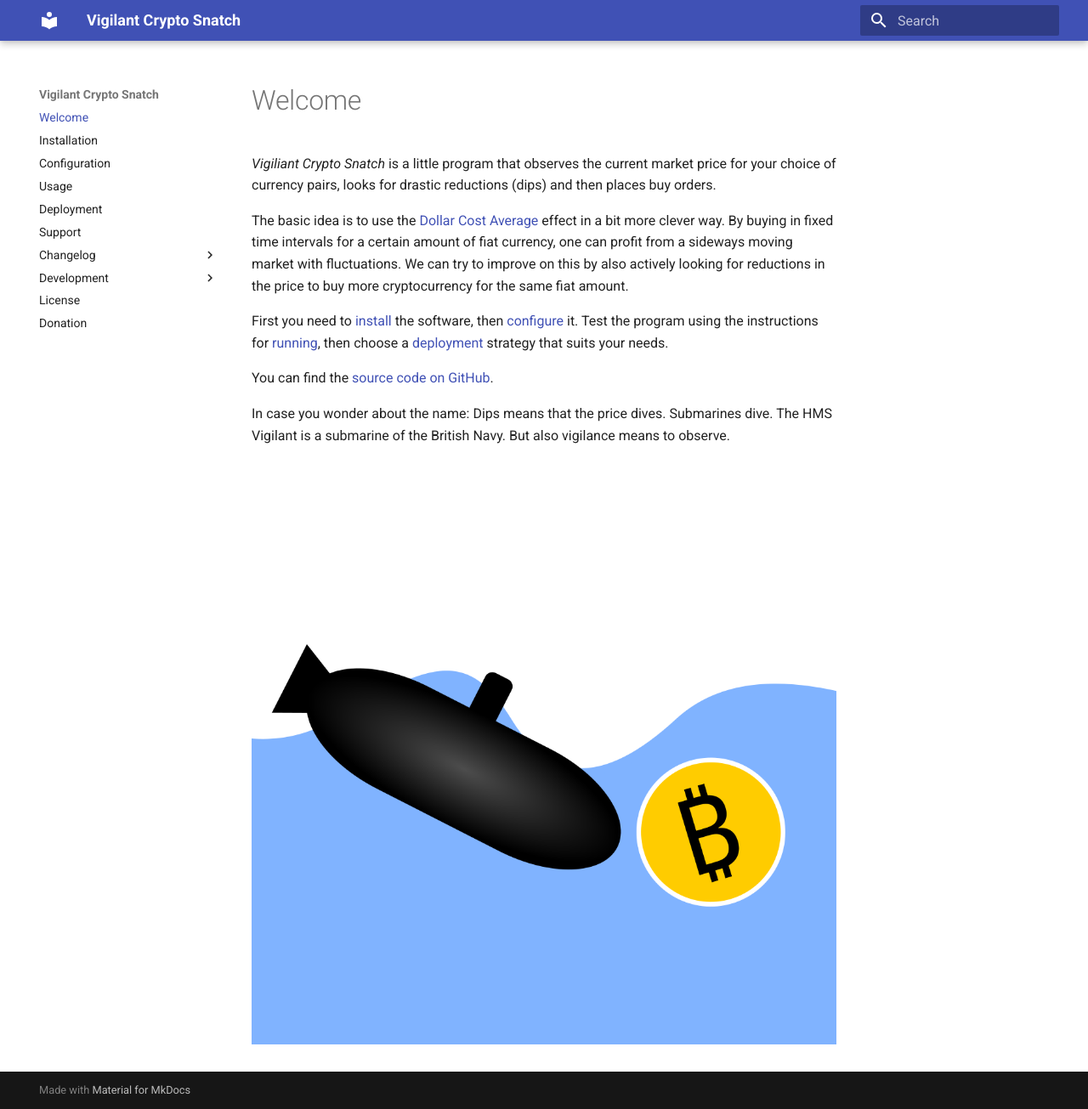
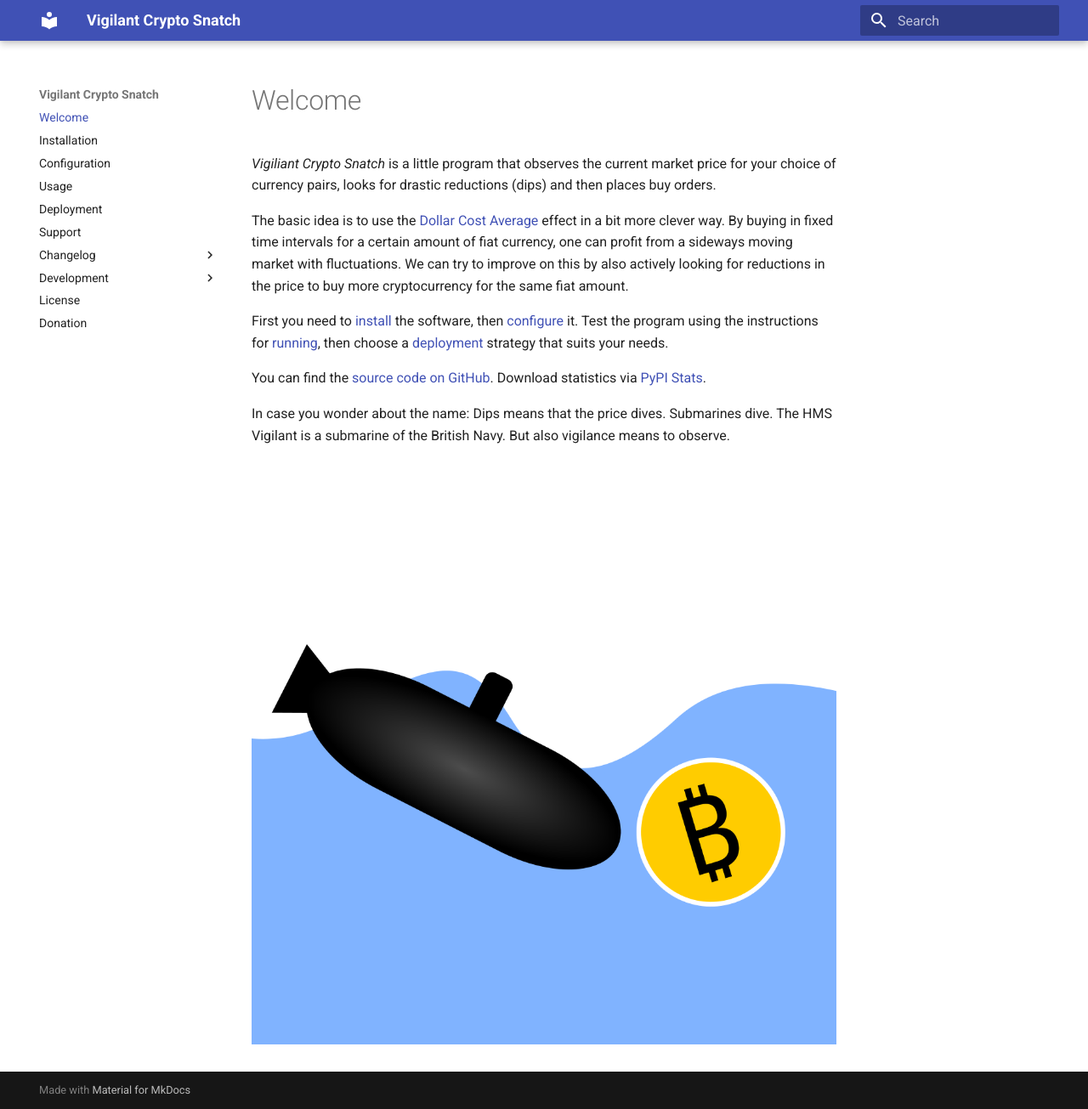
Before and after one commit to martin-ueding/vigilant-crypto-snatch, an MkDocs documentation site: the page built from docs/index.md, in a window 1280 px wide and 1305 px high. Shown: the whole window at 85% size. Built offline with MkDocs 1.6.1 and Material for MkDocs 9.7.7, drawn with Linux system fonts in a browser that asks for light colours.

Commit message:
Link to download statistics

```diff
--- a/docs/index.md
+++ b/docs/index.md
@@ -6,7 +6,7 @@
 
 First you need to [install](installation.md) the software, then [configure](configuration.md) it. Test the program using the instructions for [running](usage.md), then choose a [deployment](deployment.md) strategy that suits your needs.
 
-You can find the [source code on GitHub](https://github.com/martin-ueding/vigilant-crypto-snatch).
+You can find the [source code on GitHub](https://github.com/martin-ueding/vigilant-crypto-snatch). Download statistics via [PyPI Stats](https://pypistats.org/packages/vigilant-crypto-snatch).
 
 In case you wonder about the name: Dips means that the price dives. Submarines dive. The HMS Vigilant is a submarine of the British Navy. But also vigilance means to observe.
 
```
